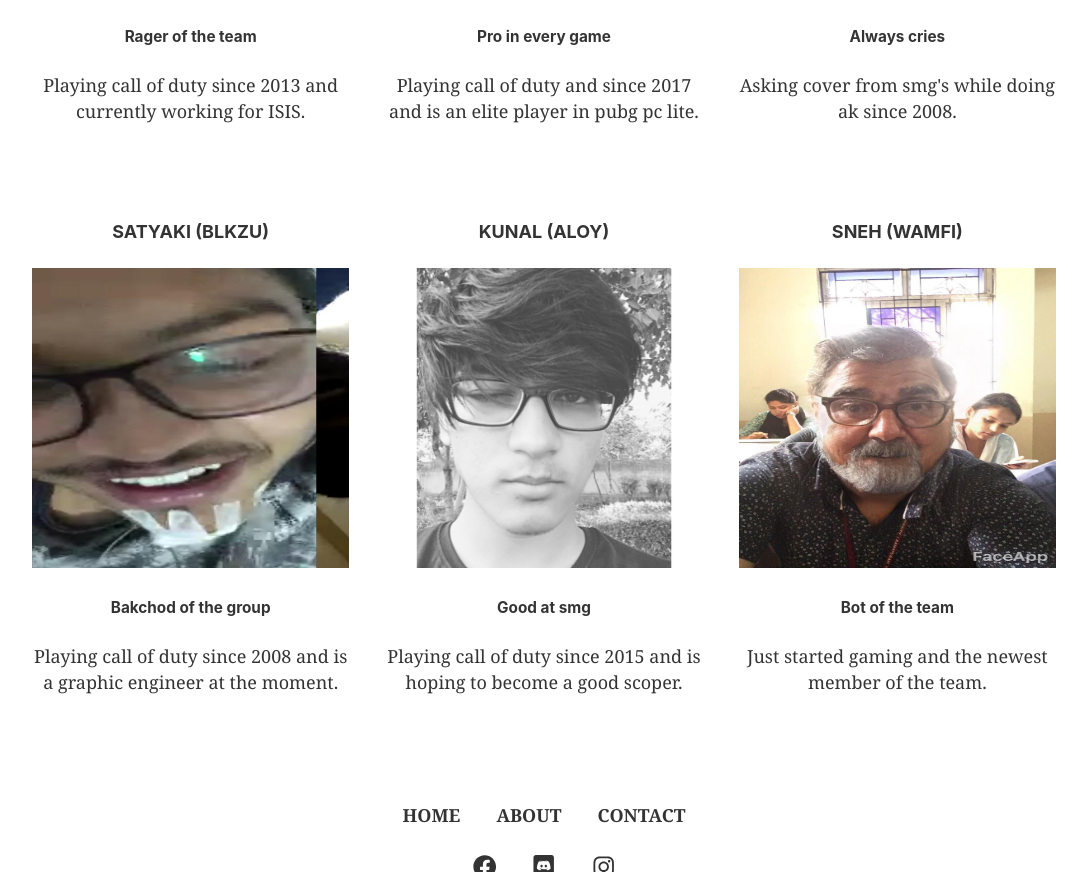
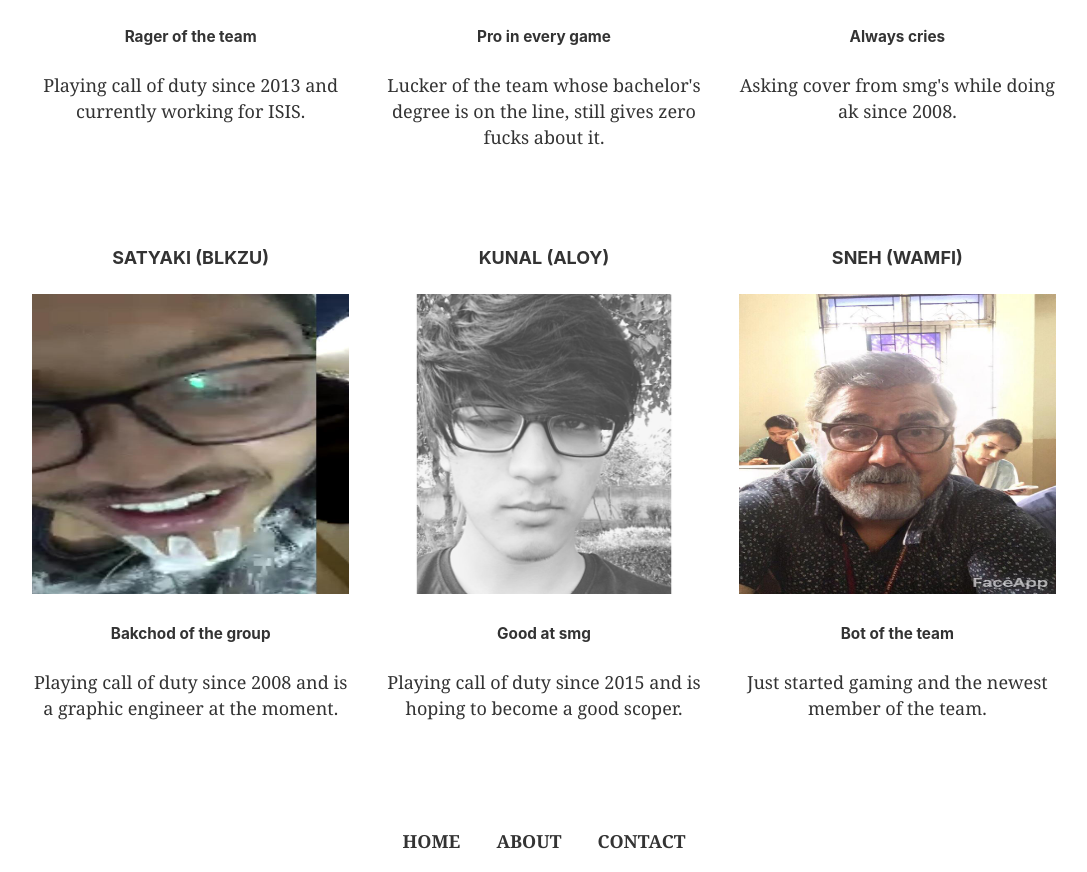
Before and after one commit to salujaparam/verse, a Gatsby site: page / in a window 1280 px wide. Shown: the part 2753-3625 px from the top of the page, without its empty margins (96-1183 px from the left). Built offline with nearby package versions, Linux system fonts and the light colour scheme; Gatsby itself is replaced by a stand-in of ours.

Commit message:
edited info

```diff
--- a/src/constants/players.js
+++ b/src/constants/players.js
@@ -37,7 +37,7 @@ export default [
         image: kbr,
         name: "Aakash (kbr)",
         title: "Pro in every game",
-        description: "Playing call of duty and  since 2017 and is an elite player in pubg pc lite."
+        description: "Lucker of the team whose bachelor's degree is on the line, still gives zero fucks about it."
     },
     {
         image: zeus,
```
